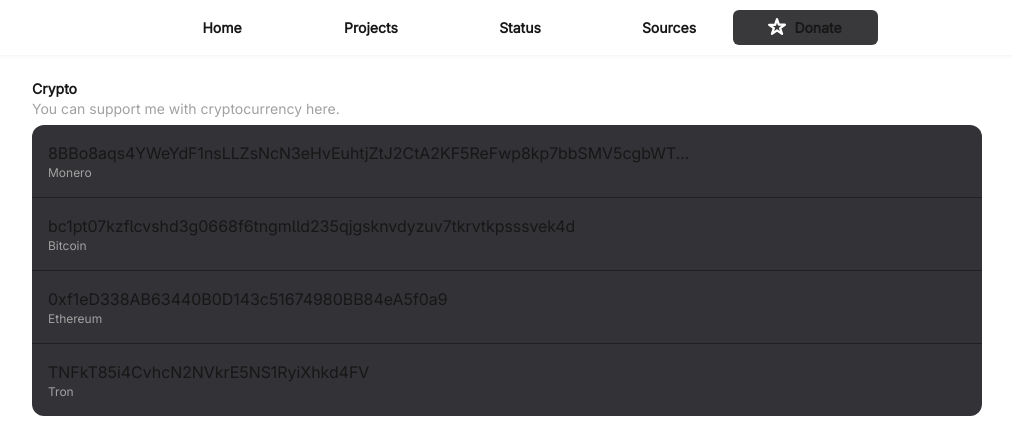
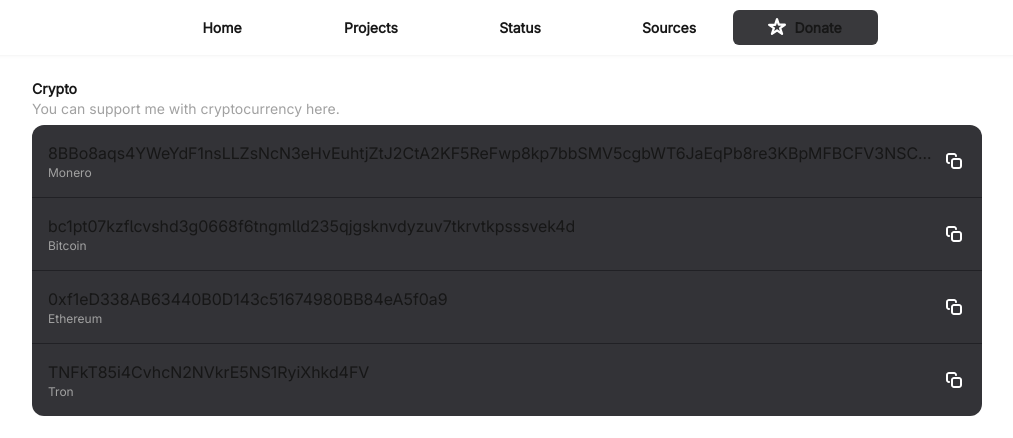
Before and after one commit to OctoBanon-Main/website, a Next.js app: page /donate in a window 1280 px wide. Shown: the top 438 px of the page, without its empty margins (133-1146 px from the left). Built offline with nearby package versions, Linux system fonts and the light colour scheme.

Commit message:
chore(donate): add icon for donate boxes

```diff
--- a/src/components/BoxSection.tsx
+++ b/src/components/BoxSection.tsx
@@ -24,12 +24,22 @@ export default function BoxSection({ text, description, href, copyable }: BoxSec
 
     const content = (
         <>
-            <div className="flex flex-col min-w-0 max-w-[70%]">
+            <div className="flex flex-col min-w-0 gap-0">
                 <span className="truncate">{text}</span>
                 {description && (
                     <span className="text-neutral-400 text-xs truncate">{description}</span>
                 )}
             </div>
+
+            {copyable && (
+                <Image
+                    src={copied ? "/check.svg" : "/copy.svg"}
+                    alt="copy"
+                    width={16}
+                    height={16}
+                    className="mr-1 shrink-0 transition-opacity duration-150"
+                />
+            )}
 
             {href && (
                 <Image src="/link.svg" alt="" width={16} height={16} className="mr-1 shrink-0" />
```
Also changed, not shown: public/copy.svg (added).
